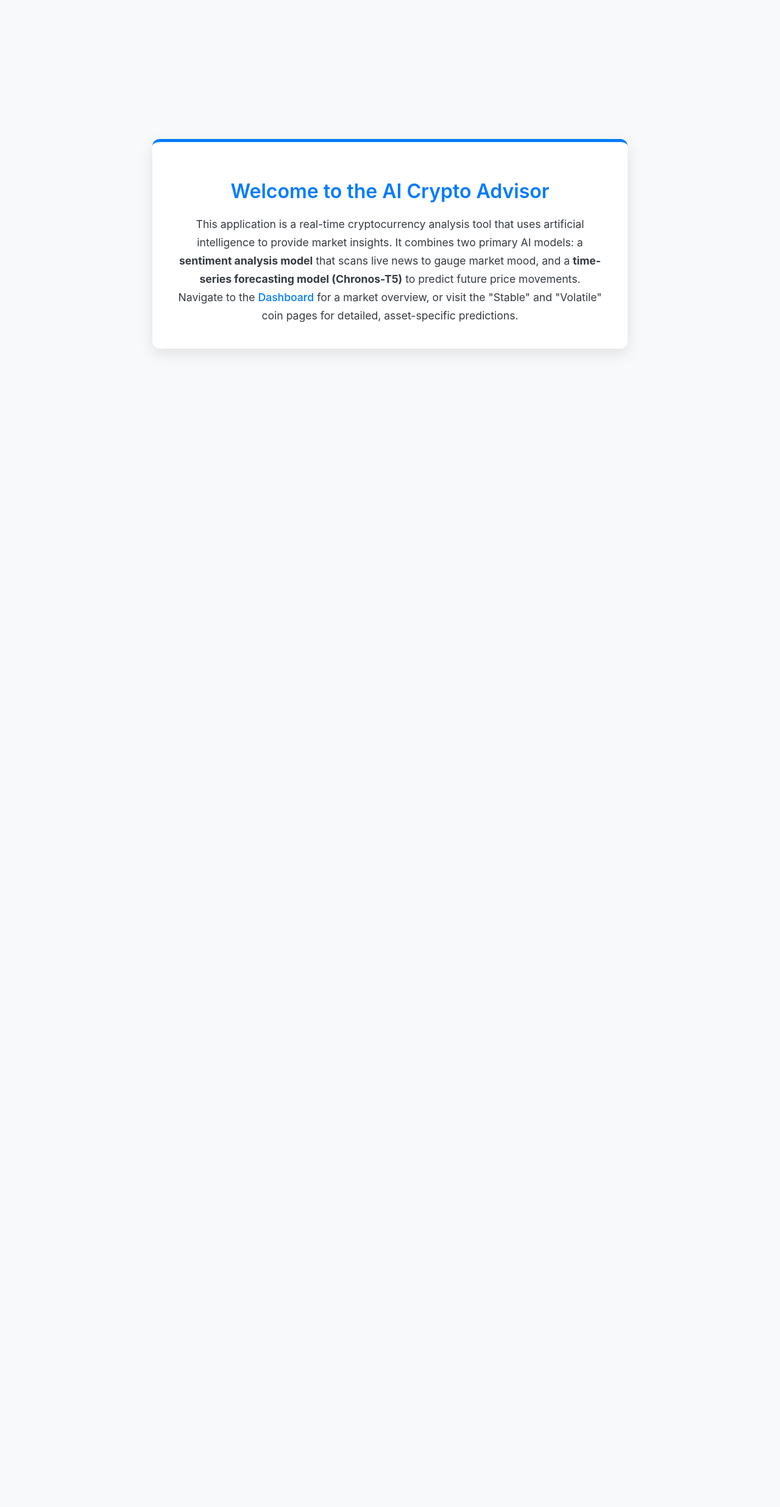
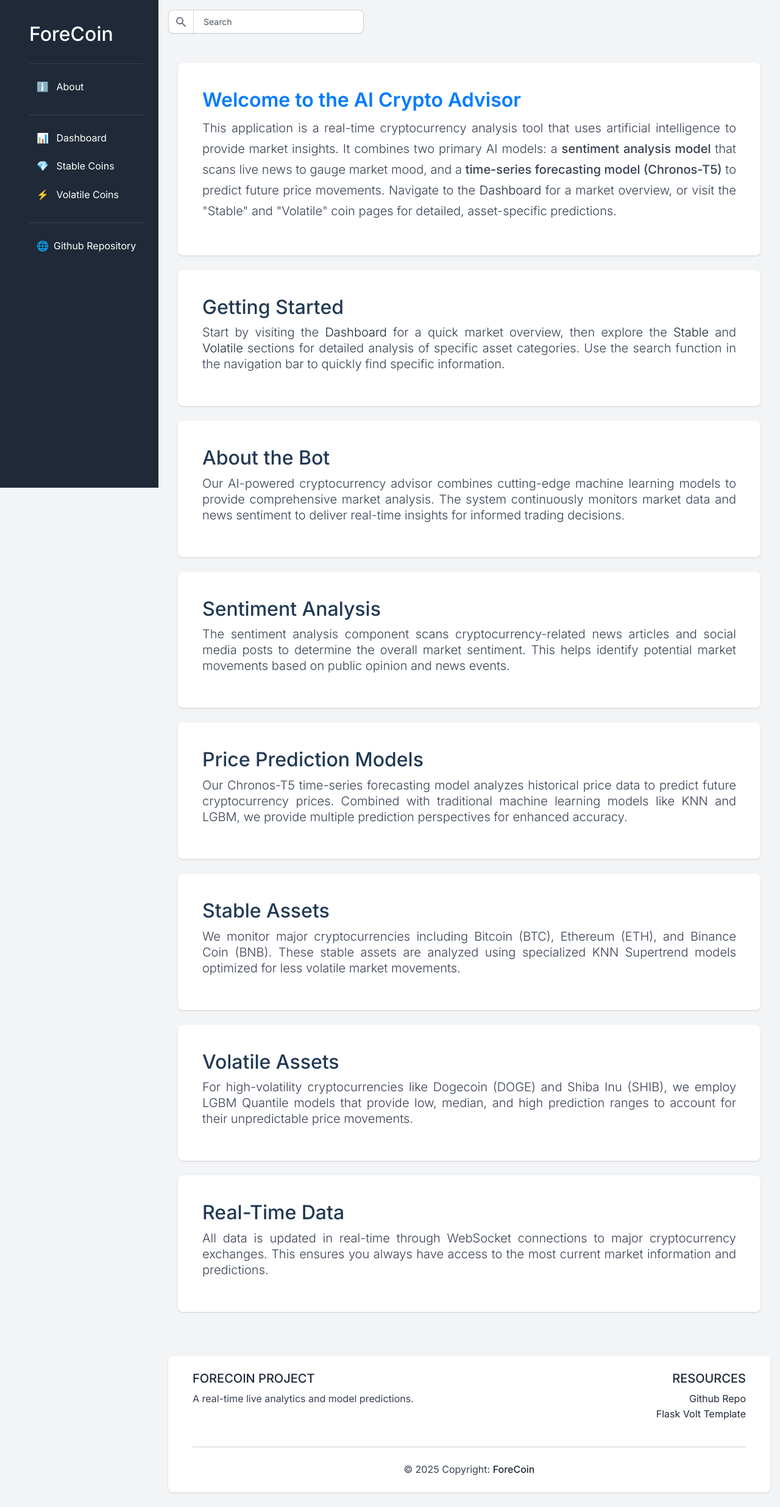
Before and after one commit to Elginz/ForeCoin, a Flask app: page / in a window 1280 px wide. Shown: the whole page at 61% size. Before the commit the page ends 580 px from the top, so only its background shows below. Run offline with Flask 3, Linux system fonts and the light colour scheme; some libraries are stand-ins or nearby versions.

Commit message:
Update index.html

```diff
--- a/apps/templates/home/index.html
+++ b/apps/templates/home/index.html
@@ -1,24 +1,102 @@
-<!DOCTYPE html>
-<html lang="en">
-<head>
-    <meta charset="UTF-8">
-    <meta name="viewport" content="width=device-width, initial-scale=1.0">
-    <title>AI Crypto Advisor</title>
-    <style>
-        body { font-family: -apple-system, BlinkMacSystemFont, "Segoe UI", Roboto, "Helvetica Neue", Arial, sans-serif; margin: 0; background-color: #f8f9fa; color: #343a40; display: flex; align-items: center; justify-content: center; min-height: 100vh; }
-        .container { background-color: #ffffff; padding: 40px; border-radius: 12px; box-shadow: 0 8px 25px rgba(0,0,0,0.1); max-width: 700px; text-align: center; border-top: 5px solid #007bff; }
-        h1 { color: #007bff; margin-bottom: 20px; font-weight: 600; }
-        p { line-height: 1.7; font-size: 1.1rem; margin-bottom: 0; }
-        a { color: #007bff; text-decoration: none; font-weight: 500;}
-        a:hover { text-decoration: underline; }
-    </style>
-</head>
-<body>
-    <div class="container">
-        <h1>Welcome to the AI Crypto Advisor</h1>
-        <p>
-            This application is a real-time cryptocurrency analysis tool that uses artificial intelligence to provide market insights. It combines two primary AI models: a <strong>sentiment analysis model</strong> that scans live news to gauge market mood, and a <strong>time-series forecasting model (Chronos-T5)</strong> to predict future price movements. Navigate to the <a href="/dashboard">Dashboard</a> for a market overview, or visit the "Stable" and "Volatile" coin pages for detailed, asset-specific predictions.
-        </p>
+{% extends "layouts/base.html" %}
+
+{% block title %} AI Crypto Advisor - Home {% endblock %}
+
+{% block content %}
+
+    <div class="container-fluid py-4">
+        <div class="row mb-4">
+            <div class="col-12">
+                <div class="card border-0 shadow" style="text-align: justify; padding: 40px;" data-search-content="welcome intro ai crypto advisor">
+                    <h1 class="h2" style="color: #007bff; font-weight: 600;">Welcome to the AI Crypto Advisor</h1>
+                    <p class="lead" style="line-height: 1.7;">
+                        This application is a real-time cryptocurrency analysis tool that uses artificial intelligence to provide market insights. It combines two primary AI models: a <strong>sentiment analysis model</strong> that scans live news to gauge market mood, and a <strong>time-series forecasting model (Chronos-T5)</strong> to predict future price movements. Navigate to the <a href="/dashboard">Dashboard</a> for a market overview, or visit the "Stable" and "Volatile" coin pages for detailed, asset-specific predictions.
+                    </p>
+                </div>
+            </div>
+        </div>
+        <div class="row mb-4">
+            <div class="col-12">
+                <div class="card border-0 shadow" style="text-align: justify; padding: 40px;" data-search-content="getting started navigation dashboard">
+                    <h1 class="h2" style="color: #213953; font-weight: 500;">Getting Started</h1>
+                    <p class="lead" style="line-height: 1.3;">
+                        Start by visiting the <a href="/dashboard">Dashboard</a> for a quick market overview, then explore the <a href="/stable">Stable</a> and <a href="/volatile">Volatile</a> sections for detailed analysis of specific asset categories. Use the search function in the navigation bar to quickly find specific information.
+                    </p>
+                </div>
+            </div>
+        </div>
+
+        <div class="row mb-4">
+            <div class="col-12">
+                <div class="card border-0 shadow" style="text-align: justify; padding: 40px;" data-search-content="about bot features models">
+                    <h1 class="h2" style="color: #213953; font-weight: 500;">About the Bot</h1>
+                    <p class="lead" style="line-height: 1.3;">
+                        Our AI-powered cryptocurrency advisor combines cutting-edge machine learning models to provide comprehensive market analysis. The system continuously monitors market data and news sentiment to deliver real-time insights for informed trading decisions.
+                    </p>
+                </div>
+            </div>
+        </div>
+
+        <div class="row mb-4">
+            <div class="col-12">
+                <div class="card border-0 shadow" style="text-align: justify; padding: 40px;" data-search-content="sentiment analysis news market">
+                    <h1 class="h2" style="color: #213953; font-weight: 500;">Sentiment Analysis</h1>
+                    <p class="lead" style="line-height: 1.3;">
+                        The sentiment analysis component scans cryptocurrency-related news articles and social media posts to determine the overall market sentiment. This helps identify potential market movements based on public opinion and news events.
+                    </p>
+                </div>
+            </div>
+        </div>
+
+        <div class="row mb-4">
+            <div class="col-12">
+                <div class="card border-0 shadow" style="text-align: justify; padding: 40px;" data-search-content="chronos prediction forecasting price">
+                    <h1 class="h2" style="color: #213953; font-weight: 500;">Price Prediction Models</h1>
+                    <p class="lead" style="line-height: 1.3;">
+                        Our Chronos-T5 time-series forecasting model analyzes historical price data to predict future cryptocurrency prices. Combined with traditional machine learning models like KNN and LGBM, we provide multiple prediction perspectives for enhanced accuracy.
+                    </p>
+                </div>
+            </div>
+        </div>
+
+        <div class="row mb-4">
+            <div class="col-12">
+                <div class="card border-0 shadow" style="text-align: justify; padding: 40px;" data-search-content="stable coins bitcoin ethereum">
+                    <h1 class="h2" style="color: #213953; font-weight: 500;">Stable Assets</h1>
+                    <p class="lead" style="line-height: 1.3;">
+                        We monitor major cryptocurrencies including Bitcoin (BTC), Ethereum (ETH), and Binance Coin (BNB). These stable assets are analyzed using specialized KNN Supertrend models optimized for less volatile market movements.
+                    </p>
+                </div>
+            </div>
+        </div>
+
+        <div class="row mb-4">
+            <div class="col-12">
+                <div class="card border-0 shadow" style="text-align: justify; padding: 40px;" data-search-content="volatile coins dogecoin shiba meme">
+                    <h1 class="h2" style="color: #213953; font-weight: 500;">Volatile Assets</h1>
+                    <p class="lead" style="line-height: 1.3;">
+                        For high-volatility cryptocurrencies like Dogecoin (DOGE) and Shiba Inu (SHIB), we employ LGBM Quantile models that provide low, median, and high prediction ranges to account for their unpredictable price movements.
+                    </p>
+                </div>
+            </div>
+        </div>
+
+        <div class="row mb-4">
+            <div class="col-12">
+                <div class="card border-0 shadow" style="text-align: justify; padding: 40px;" data-search-content="real-time live data websocket">
+                    <h1 class="h2" style="color: #213953; font-weight: 500;">Real-Time Data</h1>
+                    <p class="lead" style="line-height: 1.3;">
+                        All data is updated in real-time through WebSocket connections to major cryptocurrency exchanges. This ensures you always have access to the most current market information and predictions.
+                    </p>
+                </div>
+            </div>
+        </div>
     </div>
-</body>
-</html>
+
+{% endblock content %}
+
+{% block javascripts %}
+    <script src="https://cdn.jsdelivr.net/npm/notyf@3/notyf.min.js"></script>
+    <link rel="stylesheet" href="https://cdn.jsdelivr.net/npm/notyf@3/notyf.min.css">
+    <script src="{{ url_for('static', filename='assets/js/index_search.js') }}"></script>
+{% endblock javascripts %}
```
